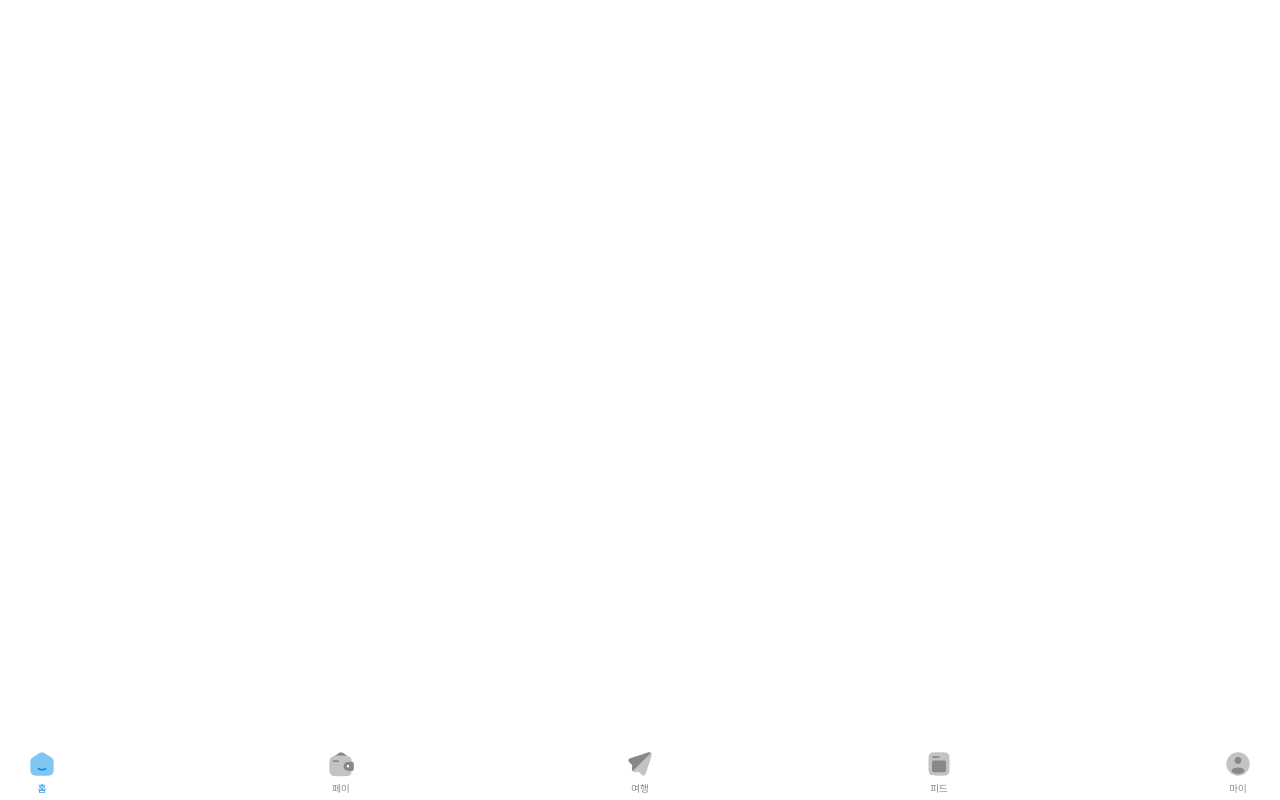
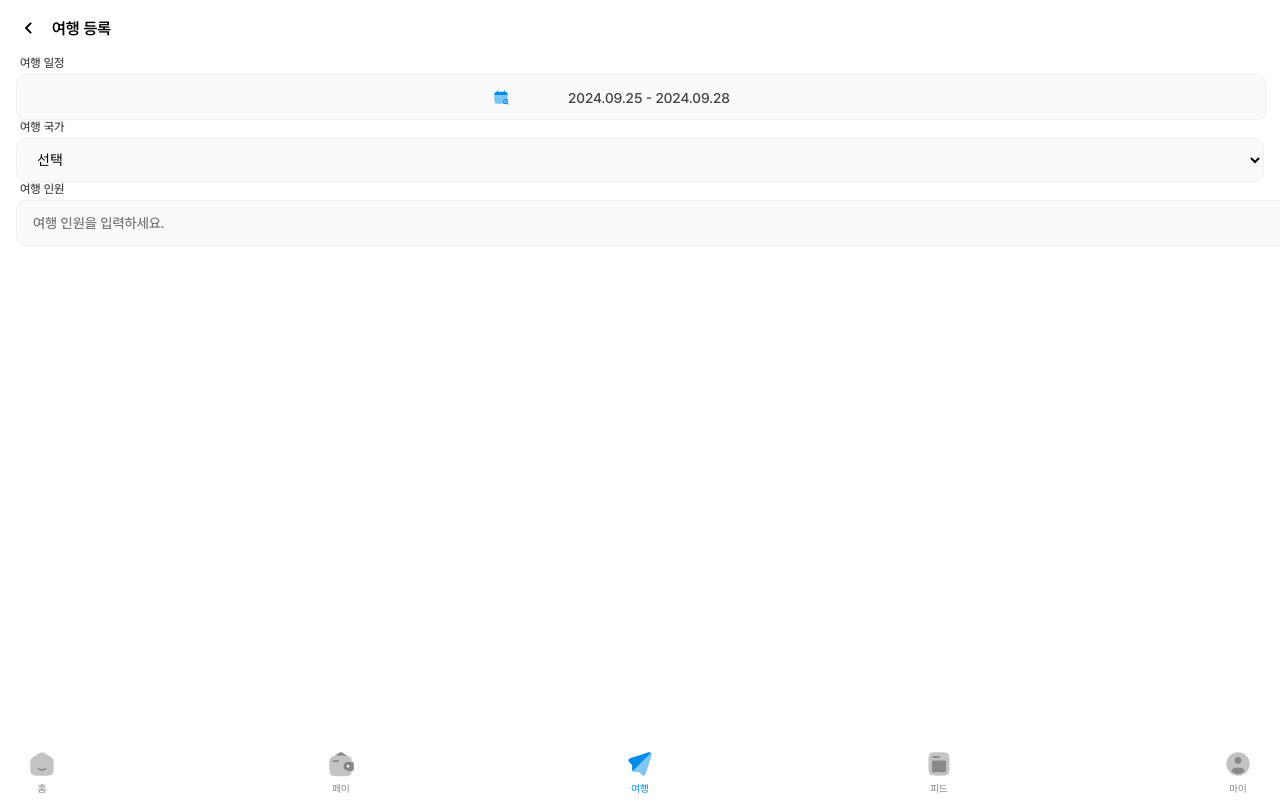
Before and after one commit to lshyunee/Triplet, a React (Create React App) app in the folder triplet/: page /travels/create in a window 1280 px wide. Before the commit this address had no page. Built offline with nearby package versions, Linux system fonts and the light colour scheme; a web font is replaced by a local one.

Commit message:
feat: travelCreatePage

```diff
--- a/triplet/src/App.tsx
+++ b/triplet/src/App.tsx
@@ -34,7 +34,6 @@ const GlobalStyle = createGlobalStyle`
 const Div = styled.div`
   display : flex;
   flex-direction : column;
-  padding-bottom : 56px;
 `;
 
 const App: React.FC = () => {
--- /dev/null
+++ b/triplet/src/components/navigation/ScrollTop.tsx
@@ -0,0 +1,2 @@
+import React from 'react';
+import { PureComponent } from 'react';
--- /dev/null
+++ b/triplet/src/pages/travels/CreateTravelPage.tsx
@@ -0,0 +1,133 @@
+import { create } from 'domain';
+import React, { useEffect, useRef, useState } from 'react';
+import { useDispatch } from 'react-redux';
+import styled from 'styled-components';
+import { pageMove } from '../../features/navigation/naviSlice';
+import BackHeader from '../../components/header/BackHeader';
+import { ReactComponent as Calendar } from '../../assets/pay/calendar.svg';
+import DatePicker from 'react-datepicker';
+import "react-datepicker/dist/react-datepicker.css";
+
+const s = {
+  Container: styled.div`
+    margin-top: 56px;
+    padding: 0 16px;
+  `,
+  CalendarButton: styled.div`
+    background-color: #F9FAFC;
+    height: 44px;
+    border: solid 1px #F0F0F0;
+    border-radius: 10px;
+    display: flex;
+    /* justify-content: center; */
+    width: 100%;
+  `,
+  CalendarText: styled.span`
+    font-size: 12px;
+    font-weight: 500;
+    margin-left: 12px;
+  `,
+  CalendarTextArea: styled.div`
+    display: flex;
+    align-items: center;
+    width: 100%;
+    justify-content: center;
+    cursor: pointer;
+  `,
+  StyledDatePicker: styled(DatePicker)`
+    text-align: center;
+    border: none;
+    font-size: 14px;
+    font-weight: 500;
+    color: #424242;
+    background-color: #F9FAFC;
+    pointer-events: none;
+    outline: none;
+    caret-color: transparent;
+  `,
+  InputText: styled.div`
+    font-size: 12px;
+    font-weight: 500;
+    color: #424242;
+    margin-bottom: 4px;
+    margin-left: 4px;
+  `,
+  InputBox: styled.input`
+    font-size: 14px;
+    font-weight: 500;
+    background-color: #F9FAFC;
+    border: solid 1px #F0F0F0;
+    border-radius: 10px;
+    height: 44px;
+    width: 100%;
+    padding: 0 16px;
+  `,
+  DropDown: styled.select`
+    font-size: 14px;
+    font-weight: 500;
+    background-color: #F9FAFC;
+    border: solid 1px #F0F0F0;
+    border-radius: 10px;
+    height: 44px;
+    width: 100%;
+    padding: 0 16px;
+  `,
+}
+
+
+const CreateTravelPage = () => {
+  const dispatch = useDispatch();
+
+  useEffect(() => {
+    dispatch(pageMove("travels"));
+  }, []);
+
+  const today =  new Date();
+  const week = new Date(new Date().setDate(new Date().getDate() +3));
+
+  const [dateRange, setDateRange] = useState<any | null>([today, week]);
+  const [start, end] = dateRange;
+
+  const dateInputRef = useRef<DatePicker>(null);
+
+  const [isDateOpen, setIsDateOpen] = useState<boolean>(false);
+
+  useEffect(() => {
+    if (isDateOpen === true) {
+      dateInputRef.current?.setFocus();
+      setIsDateOpen(false);
+    };
+  }, [isDateOpen]);
+
+  return (
+    <>
+    <BackHeader title='여행 등록'/>
+    <s.Container>
+      <s.InputText>여행 일정</s.InputText>
+      <s.CalendarButton>
+        <s.CalendarTextArea onClick={() => setIsDateOpen(true)}>
+          <Calendar/>
+          <s.StyledDatePicker
+            selectsRange={true}
+            startDate={start}
+            endDate={end}
+            minDate={today}
+            onChange={((range: any) => setDateRange(range))}
+            dateFormat={"yyyy.MM.dd"}
+            ref={dateInputRef}
+          />
+        </s.CalendarTextArea>
+      </s.CalendarButton>
+      <s.InputText>여행 국가</s.InputText>
+      <s.DropDown>
+        <option value="dd">선택</option>
+        <option value="dd">ㄴㅇㄹ</option>
+      </s.DropDown>
+      <s.InputText>여행 인원</s.InputText>
+      <s.InputBox placeholder='여행 인원을 입력하세요.'/>
+    </s.Container>
+    </>
+  );
+};
+
+export default CreateTravelPage;
--- a/triplet/src/routes/AppRoutes.tsx
+++ b/triplet/src/routes/AppRoutes.tsx
@@ -22,6 +22,7 @@ import ExchangePage from '../pages/pay/ExchangePage';
 import QRPage from '../pages/pay/QRPage';
 import QRPayPage from '../pages/pay/QRPayPage';
 import QRCompletePage from '../pages/pay/QRCompletePage';
+import CreateTravelPage from '../pages/travels/CreateTravelPage';
 
 
 const AppRoutes: React.FC = () => (
@@ -45,6 +46,7 @@ const AppRoutes: React.FC = () => (
             <Route path="/pay/global-wallet" element={<GlobalWalletPage/>}/>
             <Route path="/pay/exchange" element={<ExchangePage/>}/>
             <Route path="/travels" element={<Travels/>}/>
+            <Route path="/travels/create" element={<CreateTravelPage/>}/>
             <Route path="/alarm" element={<Alarm/>}/>
         </Routes>
 );
```
